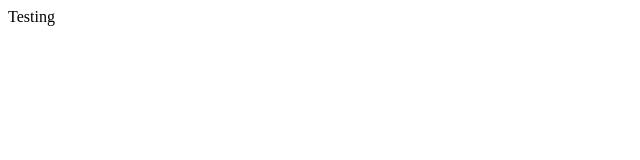
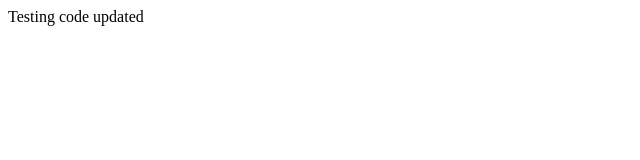
Before and after one commit to dinakaran1818/testing, a plain HTML site: page index.html in a window 1280 px wide. Shown: the whole page, without its empty margins (0-640 px from the left). Drawn offline with Linux system fonts and the light colour scheme.

Commit message:
code update

```diff
--- a/index.html
+++ b/index.html
@@ -7,5 +7,6 @@
 </head>
 <body>
     Testing
+            code updated
 </body>
 </html>
```
